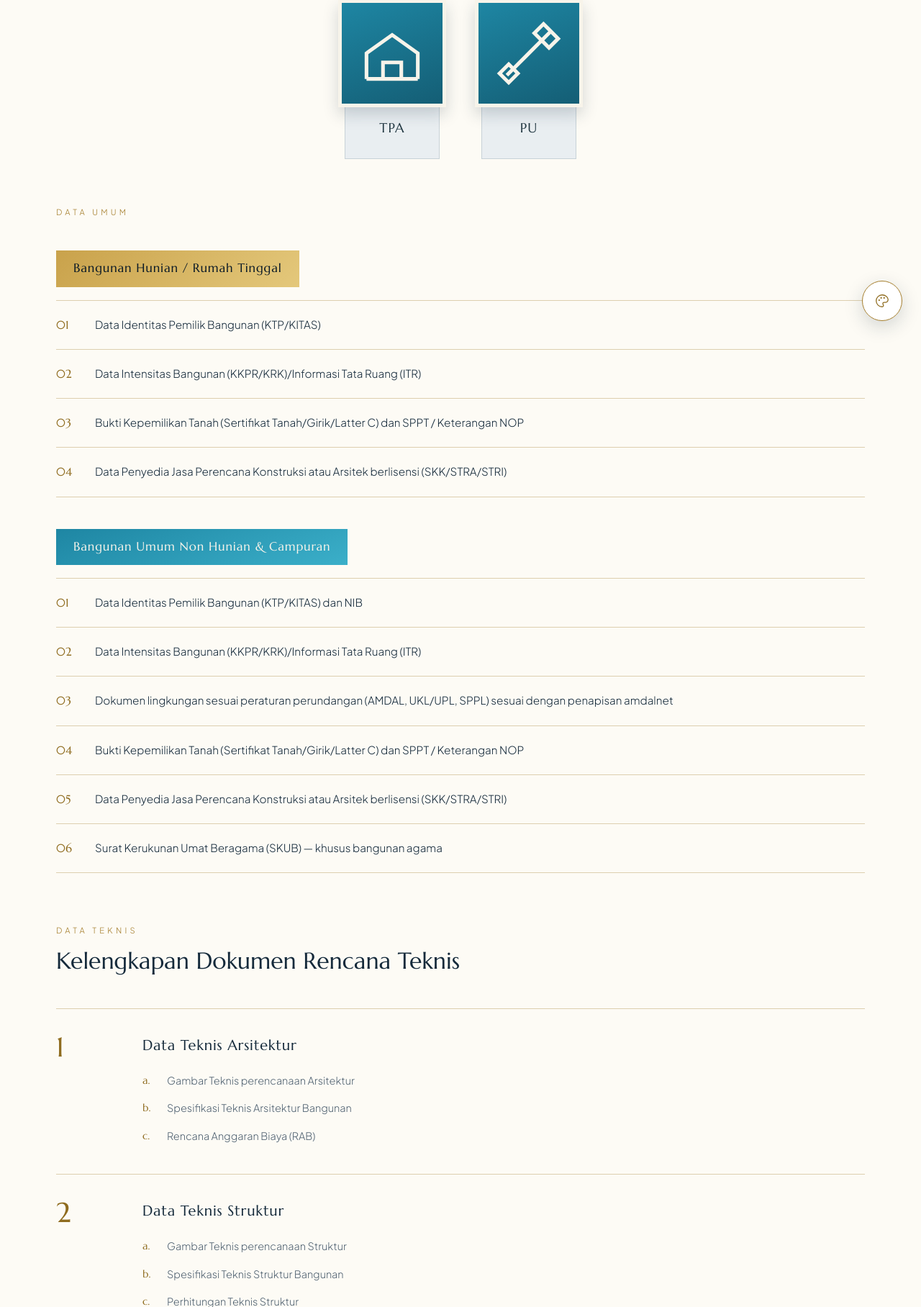
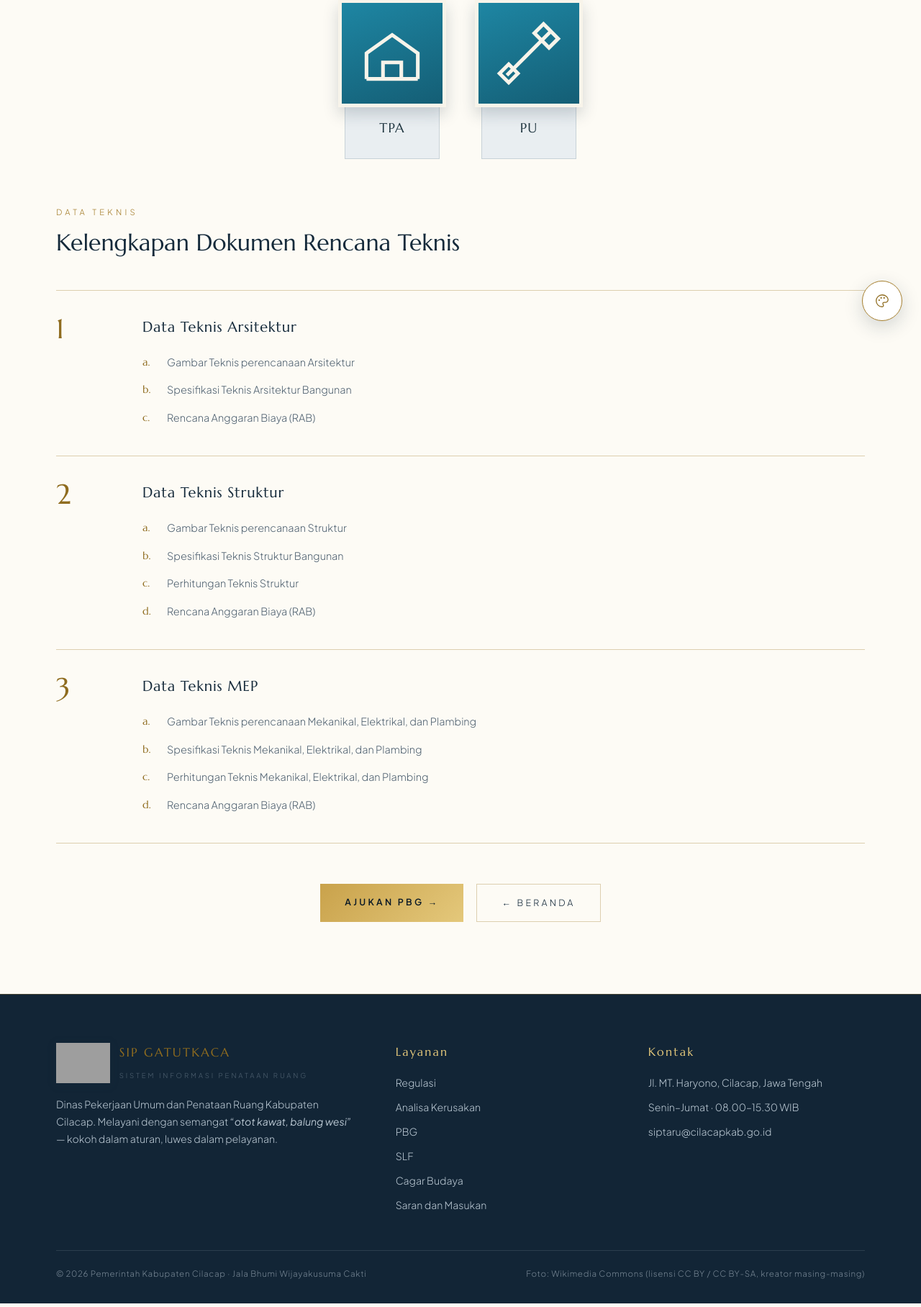
Before and after one commit to simbgsemarang-code/sipgatutkaca, a CodeIgniter app: page /pbg in a window 1280 px wide. Shown: the part 328-2144 px from the top of the page at 72% size. Run offline with CodeIgniter, Linux system fonts and the light colour scheme; grey boxes are pictures that could not be loaded.

Commit message:
Halaman PBG: hapus bagian "Data Umum"
Menghapus seluruh bagian Data Umum (judul + dua kartu kategori
"Bangunan Hunian / Rumah Tinggal" dan "Bangunan Umum Non Hunian &
Campuran" beserta daftar persyaratannya). Halaman sekarang lanjut
langsung dari Portal Tim Penelaah PBG ke Data Teknis.

Ikut dihapus CSS .pbg-cat/.pbg-cat-a/.pbg-cat-b/.reg-list/.reg-num/
.reg-text yang jadi tidak terpakai sama sekali setelah markup-nya
hilang - dicek dulu tidak ada pemakaian lain di file ini sebelum
dihapus.

```diff
--- a/application/views/pages/pbg.php
+++ b/application/views/pages/pbg.php
@@ -96,19 +96,6 @@ section.alt{background:var(--bg-alt)}
 h2{font-family:var(--display);font-weight:400;font-size:clamp(1.8rem,3.4vw,2.6rem);line-height:1.2;max-width:24ch}
 .section-lead{color:var(--muted);max-width:66ch;margin-top:18px}
 
-/* ===== DAFTAR / LIST BERNOMOR ===== */
-.reg-list{margin-top:44px;list-style:none}
-.reg-list li{display:flex;gap:22px;padding:20px 0;border-bottom:1px solid var(--line);align-items:baseline}
-.reg-list li:first-child{border-top:1px solid var(--line)}
-.reg-num{font-family:var(--display);color:var(--gold-300);font-size:1rem;min-width:32px;flex:0 0 auto}
-.reg-text{color:var(--text);font-size:.95rem;line-height:1.6}
-
-/* ===== KATEGORI PERSYARATAN PBG ===== */
-.pbg-cat{margin-top:44px}
-.pbg-cat h3{display:inline-block;font-family:var(--display);font-weight:400;font-size:1.05rem;letter-spacing:.05em;padding:11px 24px;margin-bottom:2px}
-.pbg-cat-a h3{background:linear-gradient(135deg,#C9A24B,#E4C87B);color:#081826}
-.pbg-cat-b h3{background:linear-gradient(160deg,#1E86A3,#3BAFC9);color:#F8F4EA}
-.pbg-cat .reg-list{margin-top:16px}
 
 /* ===== TIMELINE TATA CARA / DATA TEKNIS ===== */
 .steps{margin-top:46px;display:grid;gap:0}
@@ -278,32 +265,6 @@ footer{background:var(--foot);color:#F8F4EA;padding:66px 0 32px;border-top:1px s
     </div>
 
     <div class="reveal" style="margin-top:64px">
-      <p class="eyebrow" style="margin-bottom:0">Data Umum</p>
-    </div>
-
-    <div class="pbg-cat pbg-cat-a reveal">
-      <h3>Bangunan Hunian / Rumah Tinggal</h3>
-      <ol class="reg-list">
-        <li><span class="reg-num">01</span><span class="reg-text">Data Identitas Pemilik Bangunan (KTP/KITAS)</span></li>
-        <li><span class="reg-num">02</span><span class="reg-text">Data Intensitas Bangunan (KKPR/KRK)/Informasi Tata Ruang (ITR)</span></li>
-        <li><span class="reg-num">03</span><span class="reg-text">Bukti Kepemilikan Tanah (Sertifikat Tanah/Girik/Latter C) dan SPPT / Keterangan NOP</span></li>
-        <li><span class="reg-num">04</span><span class="reg-text">Data Penyedia Jasa Perencana Konstruksi atau Arsitek berlisensi (SKK/STRA/STRI)</span></li>
-      </ol>
-    </div>
-
-    <div class="pbg-cat pbg-cat-b reveal">
-      <h3>Bangunan Umum Non Hunian &amp; Campuran</h3>
-      <ol class="reg-list">
-        <li><span class="reg-num">01</span><span class="reg-text">Data Identitas Pemilik Bangunan (KTP/KITAS) dan NIB</span></li>
-        <li><span class="reg-num">02</span><span class="reg-text">Data Intensitas Bangunan (KKPR/KRK)/Informasi Tata Ruang (ITR)</span></li>
-        <li><span class="reg-num">03</span><span class="reg-text">Dokumen lingkungan sesuai peraturan perundangan (AMDAL, UKL/UPL, SPPL) sesuai dengan penapisan amdalnet</span></li>
-        <li><span class="reg-num">04</span><span class="reg-text">Bukti Kepemilikan Tanah (Sertifikat Tanah/Girik/Latter C) dan SPPT / Keterangan NOP</span></li>
-        <li><span class="reg-num">05</span><span class="reg-text">Data Penyedia Jasa Perencana Konstruksi atau Arsitek berlisensi (SKK/STRA/STRI)</span></li>
-        <li><span class="reg-num">06</span><span class="reg-text">Surat Kerukunan Umat Beragama (SKUB) — khusus bangunan agama</span></li>
-      </ol>
-    </div>
-
-    <div class="reveal" style="margin-top:70px">
       <p class="eyebrow" style="margin-bottom:0">Data Teknis</p>
       <h2 style="font-size:clamp(1.5rem,2.6vw,2rem);margin-top:14px">Kelengkapan Dokumen Rencana Teknis</h2>
     </div>
```
